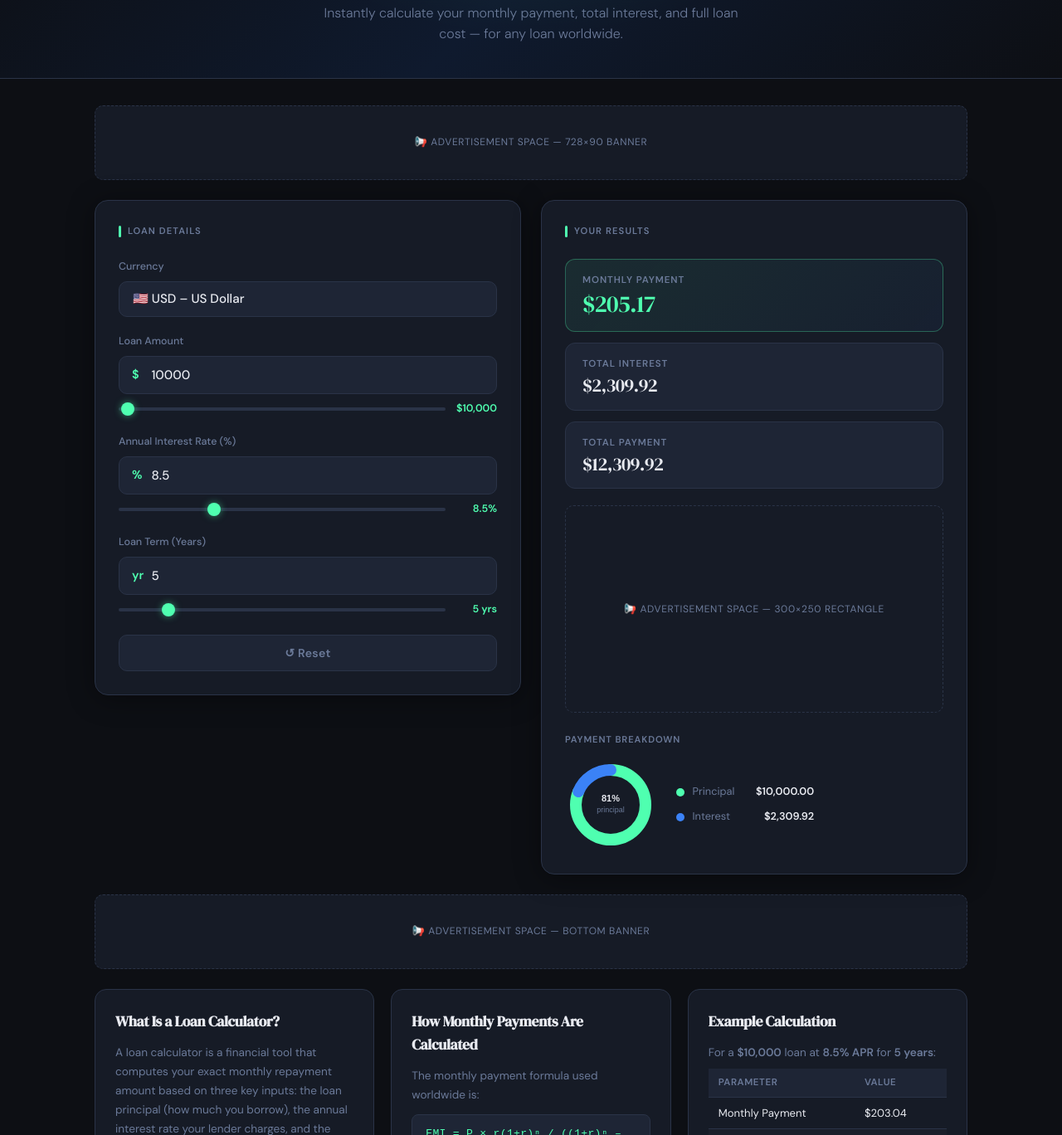
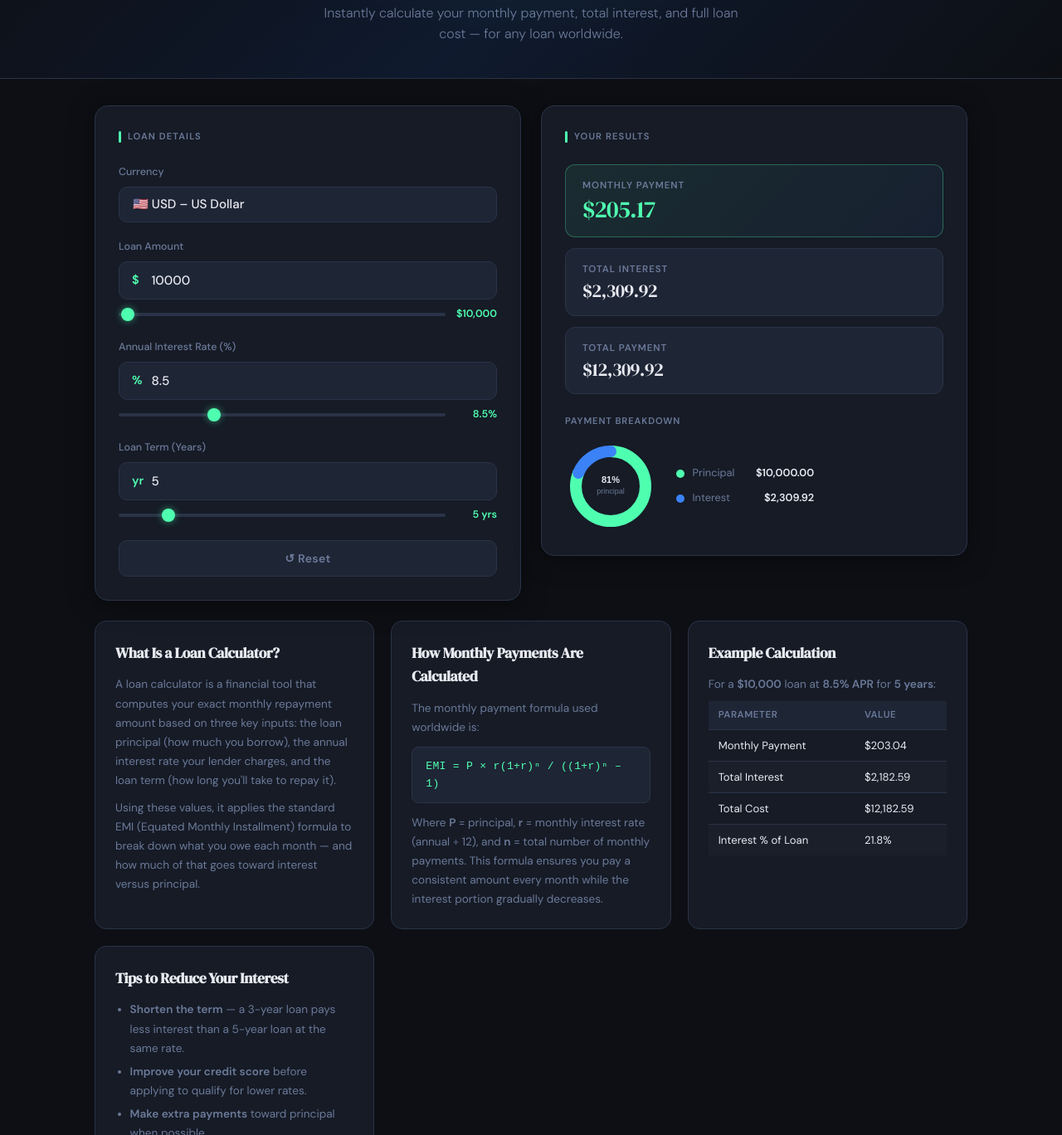
Before and after one commit to silverweber/calcfinance, a plain HTML site: page loan-calculator.html in a window 1280 px wide. Shown: the part 234-1602 px from the top of the page at 83% size. Drawn offline with Linux system fonts and the light colour scheme.

Commit message:
Update loan-calculator.html

```diff
--- a/loan-calculator.html
+++ b/loan-calculator.html
@@ -391,14 +391,6 @@
 
 <div class="page-wrap">
 
-  <!-- AD TOP -->
-  <div class="ad-banner-wrap">
-    <div class="ad-slot ad-slot-banner">
-      <!-- AdSense: Banner Ad (728×90 or responsive) — Place ad code here -->
-      📢 Advertisement Space — 728×90 Banner
-    </div>
-  </div>
-
   <!-- CALCULATOR ROW -->
   <div class="calc-grid">
 
@@ -567,12 +559,6 @@
       </div>
     </div>
 
-    <!-- AD MIDDLE -->
-    <div class="ad-slot ad-slot-rect" style="margin: 1.25rem 0;">
-      <!-- AdSense: Rectangle Ad (300×250) — Place ad code here -->
-      📢 Advertisement Space — 300×250 Rectangle
-    </div>
-
     <div class="chart-wrap">
       <div class="chart-title">Payment Breakdown</div>
       <div class="donut-wrap">
@@ -595,13 +581,6 @@
 
   </div><!-- end calc-grid -->
 
-  <!-- AD BOTTOM -->
-  <div class="ad-banner-wrap">
-    <div class="ad-slot ad-slot-banner">
-      <!-- AdSense: Bottom Banner — Place ad code here -->
-      📢 Advertisement Space — Bottom Banner
-    </div>
-  </div>
 
   <!-- CONTENT SECTION -->
   <div class="content-section">
```
